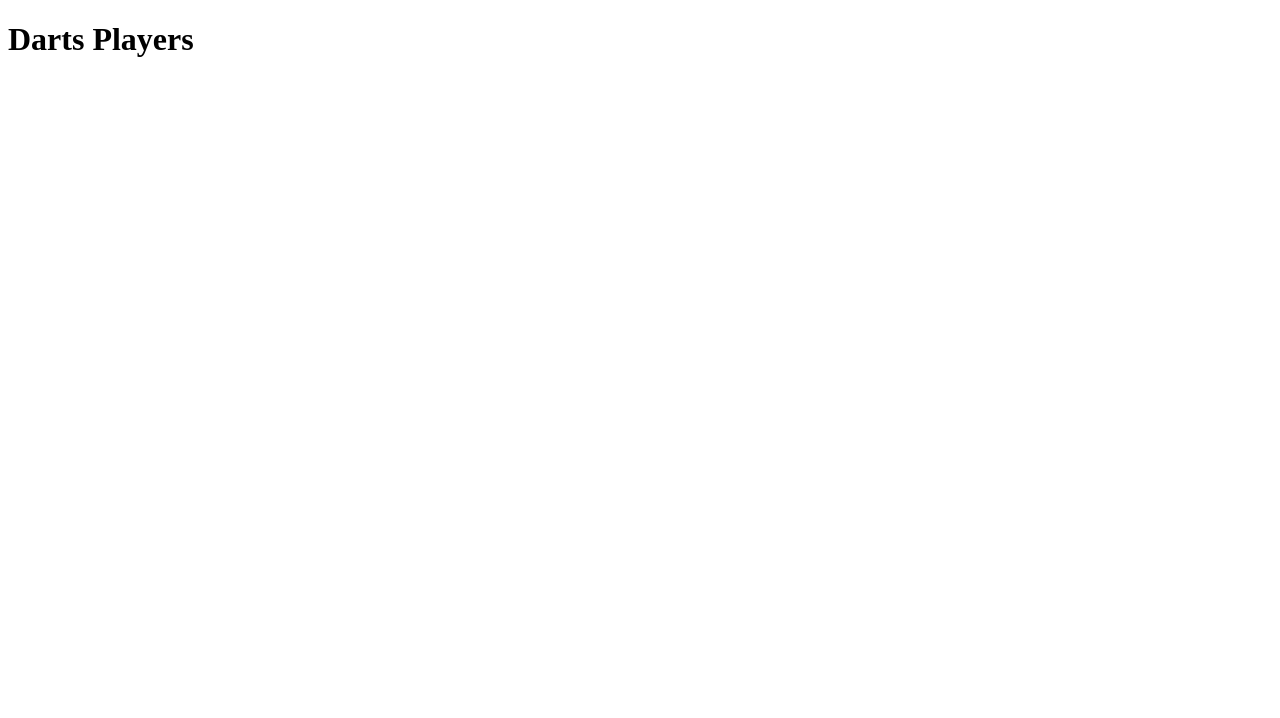
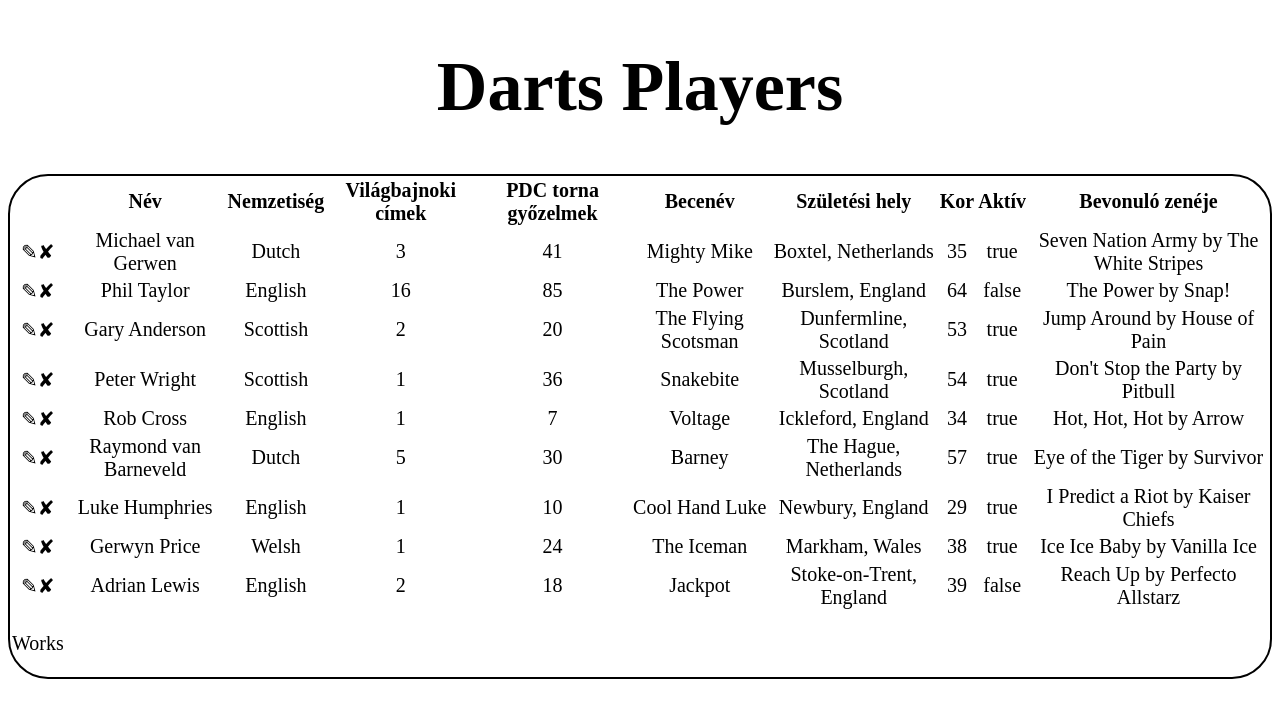
Before and after one commit to norbert-gemes/DartsPlayersCRUD, an Angular app: page / in a window 1280 px wide. Shown: the top 718 px of the page. Built offline with nearby package versions, Linux system fonts and the light colour scheme; data requests are answered from the project's data file.

Commit message:
new, delete, modify in progress

```diff
--- a/src/app/app.component.css
+++ b/src/app/app.component.css
@@ -0,0 +1,21 @@
+.table {
+  border: 2px solid black;
+  border-radius: 40px;
+  width: 100%;
+  font-size: 20px;
+}
+
+.table td {
+  text-align: center;
+  margin: 5px;
+}
+
+.table th {
+  text-align: center;
+  margin: 20px;
+}
+
+h1 {
+  text-align: center;
+  font-size: 70px;
+}
--- a/src/app/app.component.html
+++ b/src/app/app.component.html
@@ -1 +1,37 @@
 <h1>Darts Players</h1>
+
+<table class="table table-hover table-bordered">
+  <tr class="text-center">
+    <th></th>
+    <th>Név</th>
+    <th>Nemzetiség</th>
+    <th>Világbajnoki címek</th>
+    <th>PDC torna győzelmek</th>
+    <th>Becenév</th>
+    <th>Születési hely</th>
+    <th>Kor</th>
+    <th>Aktív</th>
+    <th>Bevonuló zenéje</th>
+  </tr>
+  @for (player of players; track $index){
+  <tr>
+    <td>
+      <span (click)="modify(player)">&#9998;</span>
+      <span (click)="delete(player)">&#10008;</span>
+    </td>
+    <td>
+      {{ player.name }}
+    </td>
+    <td>{{ player.nationality }}</td>
+    <td>{{ player.wchamptitles }}</td>
+    <td>{{ player.pdc_titles }}</td>
+    <td>{{ player.nickname }}</td>
+    <td>{{ player.hometown }}</td>
+    <td>{{ player.age }}</td>
+    <td>{{ player.active }}</td>
+    <td>{{ player.walkOnSong }}</td>
+  </tr>
+  }
+
+  <app-player-data></app-player-data>
+</table>
--- a/src/app/app.component.ts
+++ b/src/app/app.component.ts
@@ -1,10 +1,47 @@
 import { Component } from '@angular/core';
+import { PlayerModel } from './models/PlayerModel';
+import { DataService } from './services/data.service';
 
 @Component({
   selector: 'app-root',
   templateUrl: './app.component.html',
-  styleUrl: './app.component.css'
+  styleUrl: './app.component.css',
 })
 export class AppComponent {
   title = 'DartsPlayers';
+  players: PlayerModel[] = [];
+  modifiedPlayer: PlayerModel | undefined;
+  newPlayer: PlayerModel | undefined;
+
+  constructor(private dataService: DataService) {}
+
+  ngOnInit() {
+    this.dataService.getPlayer().subscribe({
+      next: (data: PlayerModel[]) => {
+        this.players = data;
+      },
+      error: (err) => console.log(err),
+    });
+  }
+
+  new() {
+    this.newPlayer = {
+      id: undefined,
+      name: '',
+      nationality: '',
+      wchamptitles: 0,
+      pdc_titles: 0,
+      nickname: '',
+      hometown: '',
+      age: 0,
+      active: true,
+      walkOnSong: '',
+    };
+  }
+
+  modify(player: PlayerModel) {
+    this.modifiedPlayer = JSON.parse(JSON.stringify(player));
+  }
+
+  delete(player: PlayerModel) {}
 }
--- a/src/app/models/PlayerModel.ts
+++ b/src/app/models/PlayerModel.ts
@@ -1,5 +1,5 @@
 export interface PlayerModel {
-  id: number;
+  id: number | undefined;
   name: string;
   nationality: string;
   wchamptitles: number;
@@ -7,5 +7,6 @@ export interface PlayerModel {
   nickname: string;
   hometown: string;
   age: number;
+  active: boolean;
   walkOnSong: string;
 }
--- /dev/null
+++ b/src/app/player-data/player-data.component.html
@@ -0,0 +1 @@
+<p>Works</p>
--- /dev/null
+++ b/src/app/player-data/player-data.component.ts
@@ -0,0 +1,26 @@
+import { Component, EventEmitter, Input, Output } from '@angular/core';
+import { PlayerModel } from '../models/PlayerModel';
+
+@Component({
+  selector: 'app-player-data',
+  templateUrl: './player-data.component.html',
+  styleUrl: './player-data.component.css',
+})
+export class PlayerDataComponent {
+  @Input() playerData: PlayerModel | undefined = undefined;
+  @Output() saved = new EventEmitter<PlayerModel>();
+  @Output() canceled = new EventEmitter();
+
+  getData(event: any): string {
+    return event.target.value;
+  }
+
+  cancel() {
+    this.playerData = undefined;
+    this.canceled.emit();
+  }
+
+  save() {
+    this.saved.emit(this.playerData);
+  }
+}
--- a/src/app/services/data.service.ts
+++ b/src/app/services/data.service.ts
@@ -1,4 +1,7 @@
 import { Injectable } from '@angular/core';
+import { HttpClient } from '@angular/common/http';
+import { Observable } from 'rxjs';
+import { PlayerModel } from '../models/PlayerModel';
 
 @Injectable({
   providedIn: 'root',
@@ -6,5 +9,9 @@ import { Injectable } from '@angular/core';
 export class DataService {
   url = 'http://localhost:3000/darstplayers';
 
-  constructor() {}
+  constructor(private http: HttpClient) {}
+
+  getPlayer(): Observable<PlayerModel[]> {
+    return this.http.get<PlayerModel[]>(this.url);
+  }
 }
```
Also changed, not shown: src/app/app.module.ts (+7 -11 lines), src/app/player-data/player-data.component.css (added), 1 other file (tests, documents, lock files or other folders).
